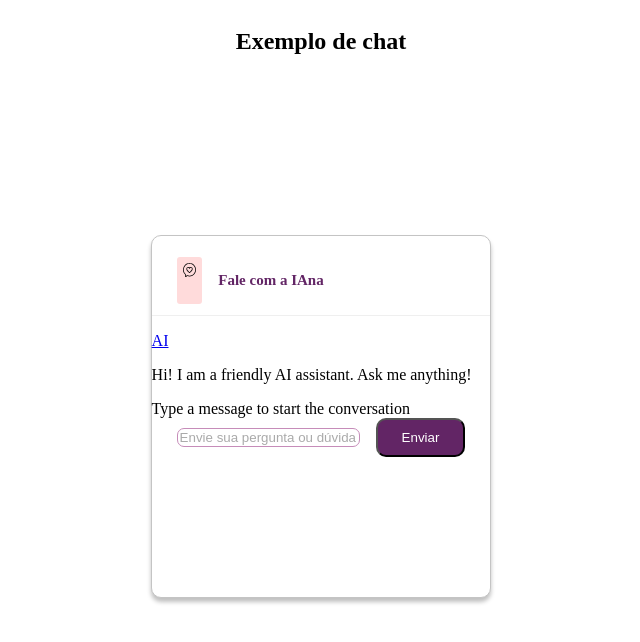
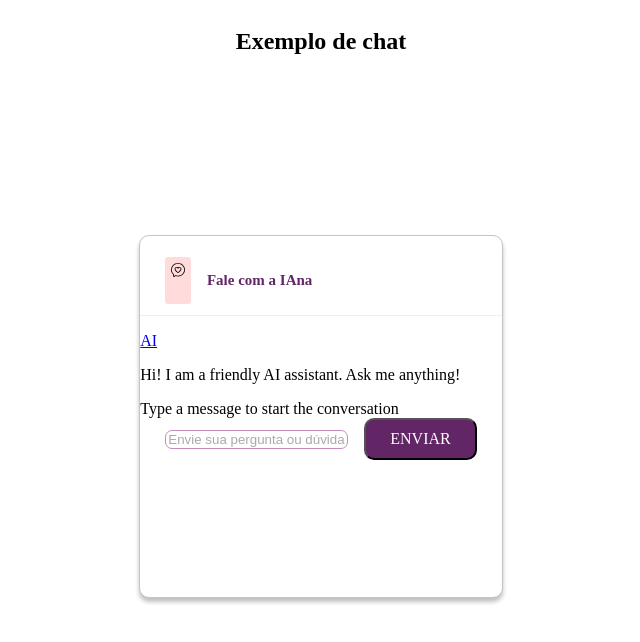
Before and after one commit to mapadoacolhimento/boas-vindas-chatbot, a Next.js app: page / in a window 1280 px wide. Shown: the top 642 px of the page, without its empty margins (319-959 px from the left). Built offline with nearby package versions, Linux system fonts and the light colour scheme.

Commit message:
Implementando fonte ao botão

```diff
--- a/components/Chat.tsx
+++ b/components/Chat.tsx
@@ -45,6 +45,10 @@ const InputMessage = ({ input, setInput, sendMessage }: any) => (
     </Box>
     <Box gap="10">
       <Button
+        fontFamily="fugazOne"
+        fontSize="16px"
+        fontWeight="400"
+        textTransform="uppercase"
         p= "10px 24px"
         bg="#622565"
         color="#FFF"
```
